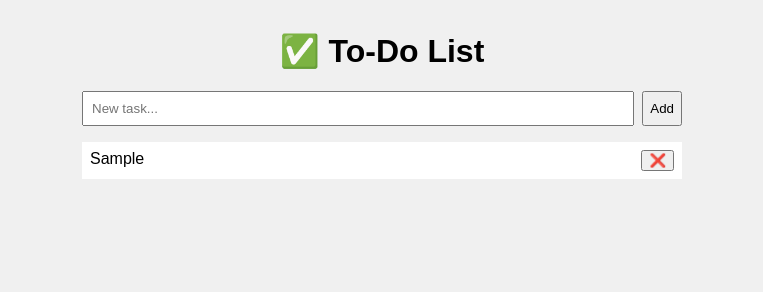
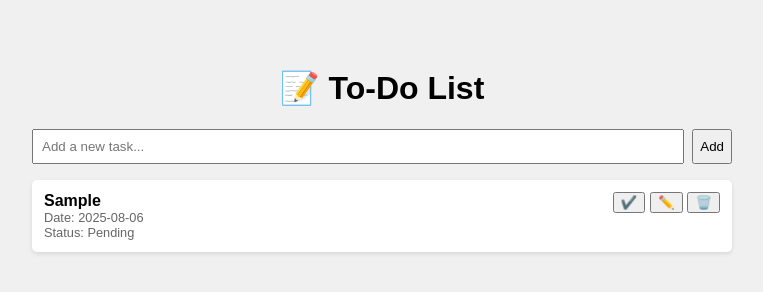
Before and after one commit to mamunurrashidripon/todo, a plain HTML site: page index.html in a window 1280 px wide. Both pictures are taken after typing "Sample" into the empty fields and a click on the button "Add". Shown: the whole page, without its empty margins (258-1021 px from the left). Drawn offline with Linux system fonts and the light colour scheme.

Commit message:
status, edit, date functionality added

```diff
--- a/index.html
+++ b/index.html
@@ -3,29 +3,80 @@
 <head>
   <meta charset="UTF-8" />
   <meta name="viewport" content="width=device-width, initial-scale=1.0"/>
-  <title>Simple PWA Todo</title>
+  <title>To-Do List App</title>
   <meta name="theme-color" content="#3f51b5" />
   <link rel="manifest" href="manifest.json" />
+  <style>
+    body {
+      font-family: sans-serif;
+      max-width: 700px;
+      margin: 2rem auto;
+      background: #f0f0f0;
+      padding: 1rem;
+    }
+    h1 {
+      text-align: center;
+    }
+    #todo-form {
+      display: flex;
+      gap: 0.5rem;
+      margin-bottom: 1rem;
+    }
+    #todo-form input {
+      flex: 1;
+      padding: 0.5rem;
+    }
+    ul {
+      list-style: none;
+      padding: 0;
+    }
+    li {
+      background: white;
+      margin-bottom: 0.5rem;
+      padding: 0.75rem;
+      border-radius: 5px;
+      display: flex;
+      justify-content: space-between;
+      align-items: flex-start;
+      box-shadow: 0 2px 4px rgba(0,0,0,0.1);
+    }
+    .task-info {
+      flex: 1;
+    }
+    .task-info span {
+      font-weight: bold;
+      display: block;
+    }
+    .task-date,
+    .task-status {
+      font-size: 0.8rem;
+      color: #666;
+    }
+    .completed .task-info span {
+      text-decoration: line-through;
+      color: gray;
+    }
+    .actions button {
+      margin-left: 0.3rem;
+      cursor: pointer;
+    }
+    input.edit-input {
+      padding: 0.4rem;
+      font-size: 1rem;
+      width: 100%;
+    }
+  </style>
   <script>
     if ('serviceWorker' in navigator) {
       navigator.serviceWorker.register('sw.js')
         .then(() => console.log("SW registered"));
     }
   </script>
-  <style>
-    body { font-family: sans-serif; max-width: 600px; margin: 2rem auto; background: #f0f0f0; }
-    h1 { text-align: center; }
-    #todo-form { display: flex; gap: 0.5rem; }
-    #todo-form input { flex: 1; padding: 0.5rem; }
-    ul { list-style: none; padding: 0; }
-    li { background: #fff; margin: 0.5rem 0; padding: 0.5rem; display: flex; justify-content: space-between; }
-    li.completed span { text-decoration: line-through; color: gray; }
-  </style>
 </head>
 <body>
-  <h1>✅ To-Do List</h1>
+  <h1>📝 To-Do List</h1>
   <form id="todo-form">
-    <input type="text" id="task-input" placeholder="New task..." required />
+    <input type="text" id="task-input" placeholder="Add a new task..." required />
     <button type="submit">Add</button>
   </form>
   <ul id="task-list"></ul>
@@ -47,51 +98,122 @@
       if (saved) {
         try {
           tasks = JSON.parse(saved);
-          tasks.forEach(t => renderTask(t.text, t.done));
+          tasks.forEach(task => renderTask(task));
         } catch (e) {
-          console.error("Invalid data:", e);
+          console.error("Error parsing saved tasks:", e);
         }
       }
     }
 
-    function renderTask(text, done = false) {
+    function renderTask(task) {
       const li = document.createElement("li");
-      const span = document.createElement("span");
-      span.textContent = text;
+      if (task.completed) li.classList.add("completed");
 
-      const btn = document.createElement("button");
-      btn.textContent = "❌";
-      btn.onclick = () => {
-        tasks = tasks.filter(task => task.text !== text);
+      const info = document.createElement("div");
+      info.className = "task-info";
+
+      const title = document.createElement("span");
+      title.textContent = task.text;
+
+      const date = document.createElement("div");
+      date.className = "task-date";
+      date.textContent = "Date: " + task.date;
+
+      const status = document.createElement("div");
+      status.className = "task-status";
+      status.textContent = "Status: " + (task.completed ? "Completed" : "Pending");
+
+      info.appendChild(title);
+      info.appendChild(date);
+      info.appendChild(status);
+
+      const actions = document.createElement("div");
+      actions.className = "actions";
+
+      const completeBtn = document.createElement("button");
+      completeBtn.textContent = "✔️";
+      completeBtn.title = "Mark Complete";
+      completeBtn.onclick = () => {
+        task.completed = !task.completed;
+        li.classList.toggle("completed");
+        status.textContent = "Status: " + (task.completed ? "Completed" : "Pending");
         saveTasks();
-        li.remove();
       };
 
-      li.appendChild(span);
-      li.appendChild(btn);
-      if (done) li.classList.add("completed");
+      const editBtn = document.createElement("button");
+      editBtn.textContent = "✏️";
+      editBtn.title = "Edit";
+      editBtn.onclick = () => {
+        const inputEdit = document.createElement("input");
+        inputEdit.type = "text";
+        inputEdit.value = task.text;
+        inputEdit.className = "edit-input";
 
-      span.onclick = () => {
-        li.classList.toggle("completed");
-        const task = tasks.find(t => t.text === text);
-        if (task) {
-          task.done = !task.done;
-          saveTasks();
-        }
+        const saveBtn = document.createElement("button");
+        saveBtn.textContent = "✔️";
+        saveBtn.onclick = () => {
+          const newText = inputEdit.value.trim();
+          if (newText) {
+            task.text = newText;
+            title.textContent = newText;
+            info.replaceChild(title, inputEdit);
+            actions.innerHTML = "";
+            actions.appendChild(completeBtn);
+            actions.appendChild(editBtn);
+            actions.appendChild(deleteBtn);
+            saveTasks();
+          }
+        };
+
+        const cancelBtn = document.createElement("button");
+        cancelBtn.textContent = "❌";
+        cancelBtn.onclick = () => {
+          info.replaceChild(title, inputEdit);
+          actions.innerHTML = "";
+          actions.appendChild(completeBtn);
+          actions.appendChild(editBtn);
+          actions.appendChild(deleteBtn);
+        };
+
+        info.replaceChild(inputEdit, title);
+        inputEdit.focus();
+
+        actions.innerHTML = "";
+        actions.appendChild(saveBtn);
+        actions.appendChild(cancelBtn);
       };
 
+      const deleteBtn = document.createElement("button");
+      deleteBtn.textContent = "🗑️";
+      deleteBtn.title = "Delete";
+      deleteBtn.onclick = () => {
+        tasks = tasks.filter(t => t !== task);
+        li.remove();
+        saveTasks();
+      };
+
+      actions.appendChild(completeBtn);
+      actions.appendChild(editBtn);
+      actions.appendChild(deleteBtn);
+
+      li.appendChild(info);
+      li.appendChild(actions);
       list.appendChild(li);
     }
 
     form.onsubmit = e => {
       e.preventDefault();
       const text = input.value.trim();
-      if (text) {
-        tasks.push({ text, done: false });
-        saveTasks();
-        renderTask(text, false);
-        input.value = "";
-      }
+      if (!text) return;
+      const task = {
+        text: text,
+        completed: false,
+        date: new Date().toISOString().split("T")[0]
+      };
+      tasks.push(task);
+      renderTask(task);
+      saveTasks();
+      input.value = "";
     };
 
     window.addEventListener("DOMContentLoaded", loadTasks);
```
Also changed, not shown: sw.js (+5 -7 lines).
